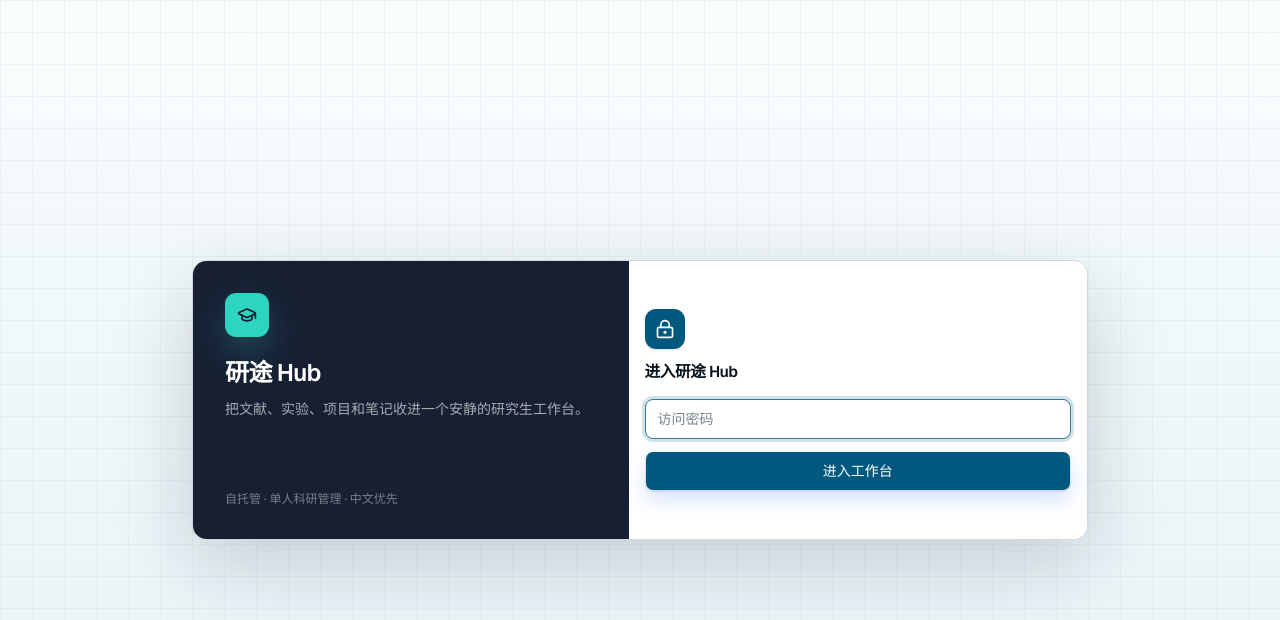
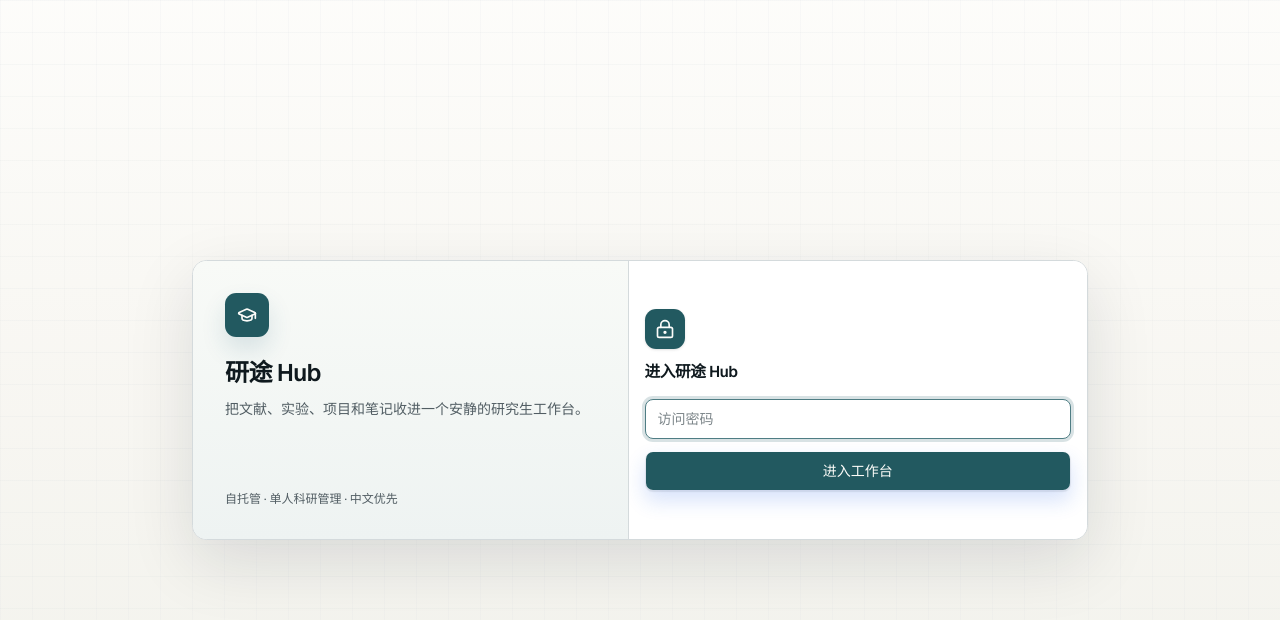
Before and after one commit to loLollipop/grad-research-hub, a Next.js app: page /login in a window 1280 px wide. Shown: the top 620 px of the page. Built offline with nearby package versions, Linux system fonts and the light colour scheme.

Commit message:
style: soften workspace palette

```diff
--- a/src/app/(workspace)/page.tsx
+++ b/src/app/(workspace)/page.tsx
@@ -77,19 +77,19 @@ export default async function DashboardPage() {
           label="待处理"
           value={`${openTasks} 个`}
           detail={totalTasks ? `已完成 ${done} / ${totalTasks}` : "还没有任务"}
-          accent="blue"
+          accent="strong"
         />
         <TodayCard
           label="下一件事"
           value={upcomingTasks[0]?.title ?? "暂无"}
           detail={upcomingTasks[0] ? dueText(upcomingTasks[0].dueDate) : "可以先去项目页建任务"}
-          accent="amber"
+          accent="medium"
         />
         <TodayCard
           label="最近实验"
           value={recentExperiments[0]?.title ?? "暂无"}
           detail={recentExperiments[0]?.project?.title ?? "保持记录节奏"}
-          accent="teal"
+          accent="soft"
         />
       </section>
 
@@ -143,16 +143,16 @@ export default async function DashboardPage() {
         </Card>
 
         <div className="grid gap-4">
-          <Card className="overflow-hidden bg-[#172033] text-white ring-[#172033]">
+          <Card className="overflow-hidden border-primary/14 bg-[linear-gradient(180deg,#ffffff_0%,#f5f8f8_100%)]">
             <CardContent className="py-4">
-              <p className="text-xs font-medium text-white/58">任务完成度</p>
+              <p className="text-xs font-medium text-muted-foreground">任务完成度</p>
               <div className="mt-3 flex items-end justify-between gap-3">
                 <p className="text-3xl font-semibold tracking-tight">{completion}%</p>
-                <p className="pb-1 text-xs text-white/54">{done} / {totalTasks || 0}</p>
+                <p className="pb-1 text-xs text-muted-foreground">{done} / {totalTasks || 0}</p>
               </div>
-              <div className="mt-4 h-2 overflow-hidden rounded-full bg-white/12">
+              <div className="mt-4 h-2 overflow-hidden rounded-full bg-muted">
                 <div
-                  className="h-full rounded-full bg-[linear-gradient(90deg,#2dd4bf,#60a5fa)]"
+                  className="h-full rounded-full bg-primary/70"
                   style={{ width: `${completion}%` }}
                 />
               </div>
@@ -228,18 +228,18 @@ function TodayCard({
   label: string;
   value: string;
   detail: string;
-  accent: "blue" | "amber" | "teal";
+  accent: "strong" | "medium" | "soft";
 }) {
   const accents = {
-    blue: "from-blue-500/14 to-cyan-500/6 text-blue-700",
-    amber: "from-amber-500/16 to-orange-500/6 text-amber-800",
-    teal: "from-teal-500/14 to-emerald-500/6 text-teal-800",
+    strong: "bg-primary/56",
+    medium: "bg-primary/34",
+    soft: "bg-primary/20",
   };
 
   return (
     <Card className="bg-white/95">
       <CardContent className="py-4">
-        <div className={`mb-3 h-1.5 w-12 rounded-full bg-gradient-to-r ${accents[accent]}`} />
+        <div className={`mb-3 h-1.5 w-12 rounded-full ${accents[accent]}`} />
         <p className="text-xs font-medium text-muted-foreground">{label}</p>
         <p className="mt-1 line-clamp-1 text-xl font-semibold tracking-tight">{value}</p>
         <p className="mt-1 line-clamp-1 text-xs text-muted-foreground">{detail}</p>
--- a/src/app/globals.css
+++ b/src/app/globals.css
@@ -49,38 +49,38 @@
 }
 
 :root {
-  --background: oklch(0.972 0.009 218);
-  --foreground: oklch(0.18 0.026 238);
+  --background: oklch(0.974 0.006 94);
+  --foreground: oklch(0.205 0.018 235);
   --card: oklch(1 0 0);
-  --card-foreground: oklch(0.18 0.026 238);
+  --card-foreground: oklch(0.205 0.018 235);
   --popover: oklch(1 0 0);
-  --popover-foreground: oklch(0.18 0.026 238);
-  --primary: oklch(0.43 0.102 232);
-  --primary-foreground: oklch(0.99 0.005 210);
-  --secondary: oklch(0.93 0.015 224);
-  --secondary-foreground: oklch(0.24 0.038 230);
-  --muted: oklch(0.945 0.012 225);
-  --muted-foreground: oklch(0.46 0.026 235);
-  --accent: oklch(0.78 0.12 168);
-  --accent-foreground: oklch(0.18 0.04 190);
+  --popover-foreground: oklch(0.205 0.018 235);
+  --primary: oklch(0.43 0.058 207);
+  --primary-foreground: oklch(0.99 0.004 96);
+  --secondary: oklch(0.932 0.009 213);
+  --secondary-foreground: oklch(0.265 0.022 225);
+  --muted: oklch(0.948 0.007 210);
+  --muted-foreground: oklch(0.47 0.018 230);
+  --accent: oklch(0.73 0.055 171);
+  --accent-foreground: oklch(0.24 0.03 190);
   --destructive: oklch(0.577 0.245 27.325);
-  --border: oklch(0.875 0.014 226);
-  --input: oklch(0.87 0.014 226);
-  --ring: oklch(0.55 0.09 232);
-  --chart-1: oklch(0.48 0.12 232);
-  --chart-2: oklch(0.62 0.13 168);
-  --chart-3: oklch(0.72 0.14 82);
-  --chart-4: oklch(0.58 0.15 26);
-  --chart-5: oklch(0.52 0.1 286);
+  --border: oklch(0.885 0.007 218);
+  --input: oklch(0.878 0.008 218);
+  --ring: oklch(0.56 0.052 207);
+  --chart-1: oklch(0.5 0.07 207);
+  --chart-2: oklch(0.58 0.065 171);
+  --chart-3: oklch(0.66 0.07 82);
+  --chart-4: oklch(0.58 0.075 32);
+  --chart-5: oklch(0.52 0.052 278);
   --radius: 0.5rem;
-  --sidebar: oklch(0.205 0.026 238);
-  --sidebar-foreground: oklch(0.93 0.012 224);
-  --sidebar-primary: oklch(0.77 0.12 168);
-  --sidebar-primary-foreground: oklch(0.985 0.006 95);
-  --sidebar-accent: oklch(0.285 0.03 238);
-  --sidebar-accent-foreground: oklch(0.96 0.008 224);
-  --sidebar-border: oklch(0.32 0.03 238);
-  --sidebar-ring: oklch(0.72 0.1 168);
+  --sidebar: oklch(0.965 0.007 98);
+  --sidebar-foreground: oklch(0.285 0.02 230);
+  --sidebar-primary: oklch(0.43 0.058 207);
+  --sidebar-primary-foreground: oklch(0.99 0.004 96);
+  --sidebar-accent: oklch(0.925 0.012 210);
+  --sidebar-accent-foreground: oklch(0.25 0.022 225);
+  --sidebar-border: oklch(0.875 0.008 210);
+  --sidebar-ring: oklch(0.56 0.052 207);
 }
 
 .dark {
@@ -139,9 +139,9 @@
 @layer utilities {
   .workbench-surface {
     background:
-      linear-gradient(color-mix(in oklch, var(--border), transparent 72%) 1px, transparent 1px),
-      linear-gradient(90deg, color-mix(in oklch, var(--border), transparent 78%) 1px, transparent 1px),
-      linear-gradient(180deg, oklch(0.992 0.004 210) 0%, var(--background) 44%, oklch(0.955 0.012 224) 100%);
+      linear-gradient(color-mix(in oklch, var(--border), transparent 86%) 1px, transparent 1px),
+      linear-gradient(90deg, color-mix(in oklch, var(--border), transparent 90%) 1px, transparent 1px),
+      linear-gradient(180deg, oklch(0.992 0.003 96) 0%, var(--background) 48%, oklch(0.958 0.008 108) 100%);
     background-size:
       32px 32px,
       32px 32px,
@@ -149,7 +149,7 @@
   }
 
   .workbench-card {
-    @apply border-border/80 bg-white/94 shadow-[0_1px_1px_rgba(15,23,42,0.04),0_18px_46px_rgba(15,23,42,0.08)];
+    @apply border-border/80 bg-white/94 shadow-[0_1px_1px_rgba(15,23,42,0.035),0_16px_36px_rgba(15,23,42,0.055)];
   }
 
   .workbench-panel {
@@ -158,8 +158,8 @@
 
   .sidebar-panel {
     background:
-      linear-gradient(180deg, rgba(255, 255, 255, 0.07), rgba(255, 255, 255, 0.025)),
-      color-mix(in oklch, var(--sidebar), black 4%);
+      linear-gradient(180deg, rgba(255, 255, 255, 0.88), rgba(255, 255, 255, 0.5)),
+      var(--sidebar);
   }
 
   .fine-divider {
@@ -167,7 +167,7 @@
   }
 
   .surface-lift {
-    @apply border border-border/80 bg-white/88 shadow-[0_1px_1px_rgba(15,23,42,0.04),0_12px_32px_rgba(15,23,42,0.06)];
+    @apply border border-border/80 bg-white/88 shadow-[0_1px_1px_rgba(15,23,42,0.035),0_10px_28px_rgba(15,23,42,0.045)];
   }
 
   .workspace-page {
--- a/src/app/login/page.tsx
+++ b/src/app/login/page.tsx
@@ -15,18 +15,18 @@ export default async function LoginPage({ searchParams }: Props) {
 
   return (
     <main className="workbench-surface flex min-h-screen items-center justify-center px-4 py-8">
-      <div className="grid w-full max-w-4xl overflow-hidden rounded-2xl border bg-white shadow-[0_24px_80px_rgba(15,23,42,0.18)] md:grid-cols-[0.95fr_1fr]">
-        <section className="hidden bg-[#172033] p-8 text-white md:flex md:flex-col md:justify-between">
+      <div className="grid w-full max-w-4xl overflow-hidden rounded-2xl border bg-white shadow-[0_22px_66px_rgba(15,23,42,0.12)] md:grid-cols-[0.95fr_1fr]">
+        <section className="hidden border-r bg-[linear-gradient(180deg,#f8faf7_0%,#eef3f2_100%)] p-8 text-foreground md:flex md:flex-col md:justify-between">
           <div>
-            <div className="flex size-11 items-center justify-center rounded-xl bg-[#2dd4bf] text-[#0f172a] shadow-[0_14px_32px_rgba(45,212,191,0.24)]">
+            <div className="flex size-11 items-center justify-center rounded-xl bg-primary text-primary-foreground shadow-[0_12px_24px_rgba(30,90,120,0.14)]">
               <GraduationCap className="size-5" />
             </div>
             <h1 className="mt-5 text-2xl font-semibold tracking-tight">研途 Hub</h1>
-            <p className="mt-2 text-sm leading-6 text-white/62">
+            <p className="mt-2 text-sm leading-6 text-muted-foreground">
               把文献、实验、项目和笔记收进一个安静的研究生工作台。
             </p>
           </div>
-          <p className="text-xs text-white/42">自托管 · 单人科研管理 · 中文优先</p>
+          <p className="text-xs text-muted-foreground">自托管 · 单人科研管理 · 中文优先</p>
         </section>
 
         <Card className="w-full rounded-none border-0 bg-white shadow-none ring-0">
--- a/src/components/layout/nav-link.tsx
+++ b/src/components/layout/nav-link.tsx
@@ -29,15 +29,15 @@ const icons = {
 } as const;
 
 const accents: Record<NavIcon, string> = {
-  admin: "text-amber-300",
-  ai: "text-violet-300",
-  data: "text-cyan-300",
-  experiments: "text-teal-300",
-  home: "text-slate-200",
-  notes: "text-indigo-300",
-  papers: "text-blue-300",
-  projects: "text-emerald-300",
-  settings: "text-slate-200",
+  admin: "text-slate-500",
+  ai: "text-slate-500",
+  data: "text-slate-500",
+  experiments: "text-slate-500",
+  home: "text-slate-500",
+  notes: "text-slate-500",
+  papers: "text-slate-500",
+  projects: "text-slate-500",
+  settings: "text-slate-500",
 };
 
 export type NavIcon = keyof typeof icons;
@@ -85,8 +85,8 @@ export function NavLink({
       className={cn(
         "group relative flex min-h-10 items-center gap-2.5 overflow-hidden rounded-lg border px-2.5 py-2 text-sm transition",
         active
-          ? "border-white/12 bg-white/[0.105] font-medium text-white shadow-[inset_0_1px_0_rgba(255,255,255,0.08),0_10px_22px_rgba(0,0,0,0.18)]"
-          : "border-transparent text-sidebar-foreground/62 hover:border-white/8 hover:bg-white/[0.06] hover:text-white",
+          ? "border-primary/16 bg-white/86 font-medium text-sidebar-foreground shadow-[0_8px_18px_rgba(15,23,42,0.055)]"
+          : "border-transparent text-muted-foreground hover:border-sidebar-border/80 hover:bg-white/64 hover:text-sidebar-foreground",
       )}
     >
       {active ? (
@@ -97,8 +97,8 @@ export function NavLink({
           className={cn(
             "flex size-7 shrink-0 items-center justify-center rounded-md border transition",
             active
-              ? "border-sidebar-primary/25 bg-sidebar-primary/14 text-sidebar-primary"
-              : "border-white/6 bg-white/[0.045] group-hover:bg-white/[0.075]",
+              ? "border-primary/16 bg-primary/9 text-primary"
+              : "border-sidebar-border/60 bg-white/56 group-hover:bg-white/78",
             !active && accent,
           )}
         >
```
Also changed, not shown: src/components/layout/app-shell.tsx (+14 -14 lines).
